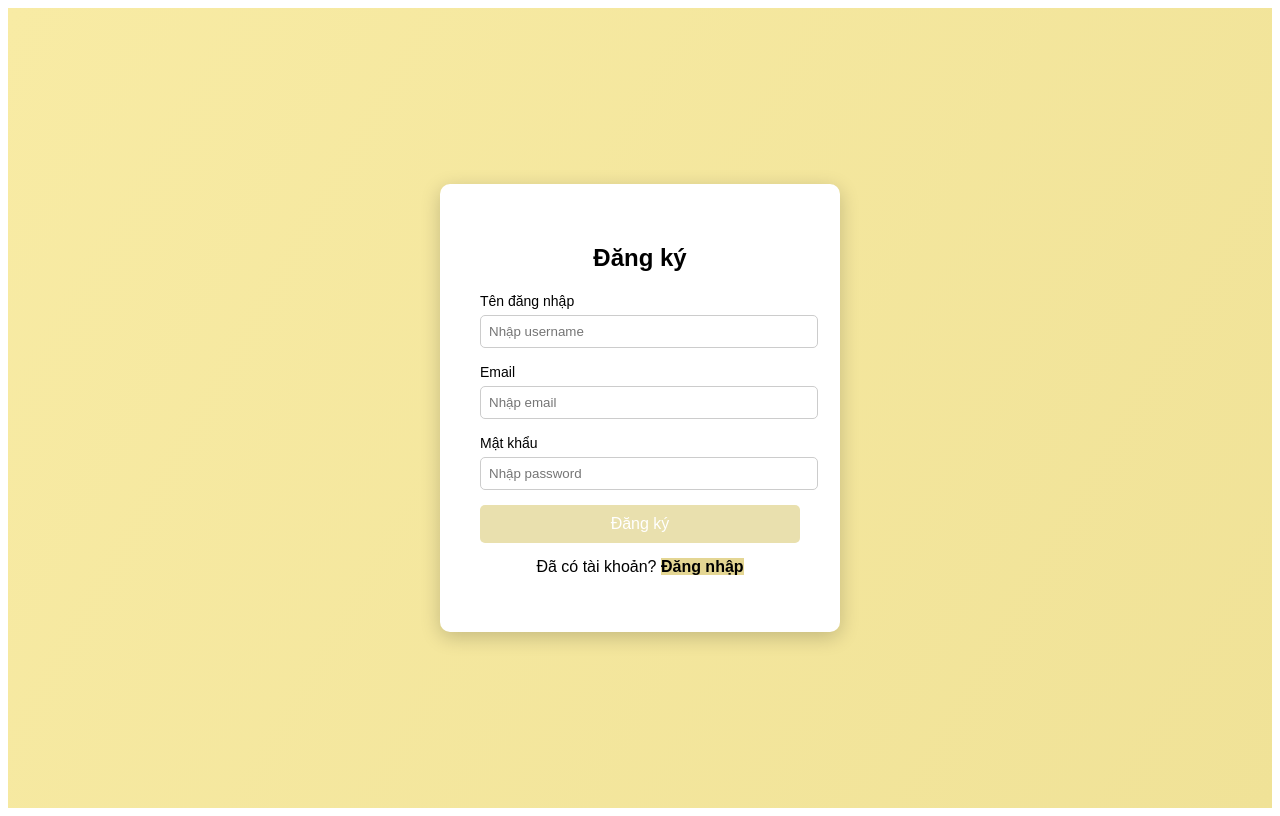
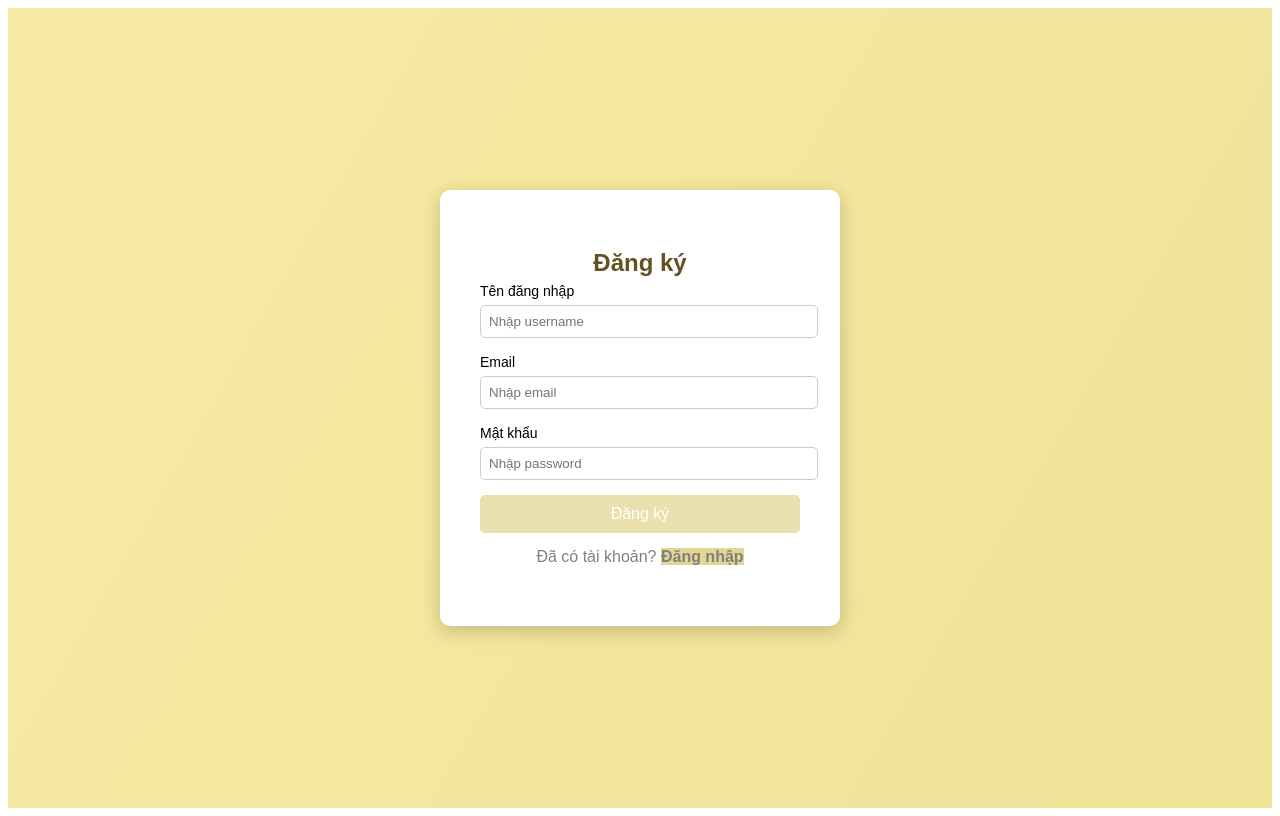
Before and after one commit to quynhngocnhi28-beep/baitap, a React (Vite) app: page / in a window 1280 px wide. Both pictures are taken after a click on the element "Đăng nhập". Built offline with nearby package versions, Linux system fonts and the light colour scheme.

Commit message:
Add multiple files

```diff
--- a/src/Components/Register.css
+++ b/src/Components/Register.css
@@ -14,6 +14,16 @@
     border-radius: 10px;
     text-align: center;
     box-shadow: 0 5px 20px rgba(0, 0, 0, 0.2);
+}
+
+.register-box h2 {
+  color: #665020;
+  margin-bottom: 5px;
+}
+
+.register-box p {
+  color: gray;
+  margin-bottom: 20px;
 }
 
 .input-group {
@@ -53,8 +63,3 @@ button:hover {
     cursor: pointer;
     font-weight: bold;
 }
-
-.h2 {
-    color: #665020;
-    margin-bottom: 5px;
-}
```
Also changed, not shown: src/Components/ForgotPassword.css (added), src/Components/ForgotPassword.jsx (added).
